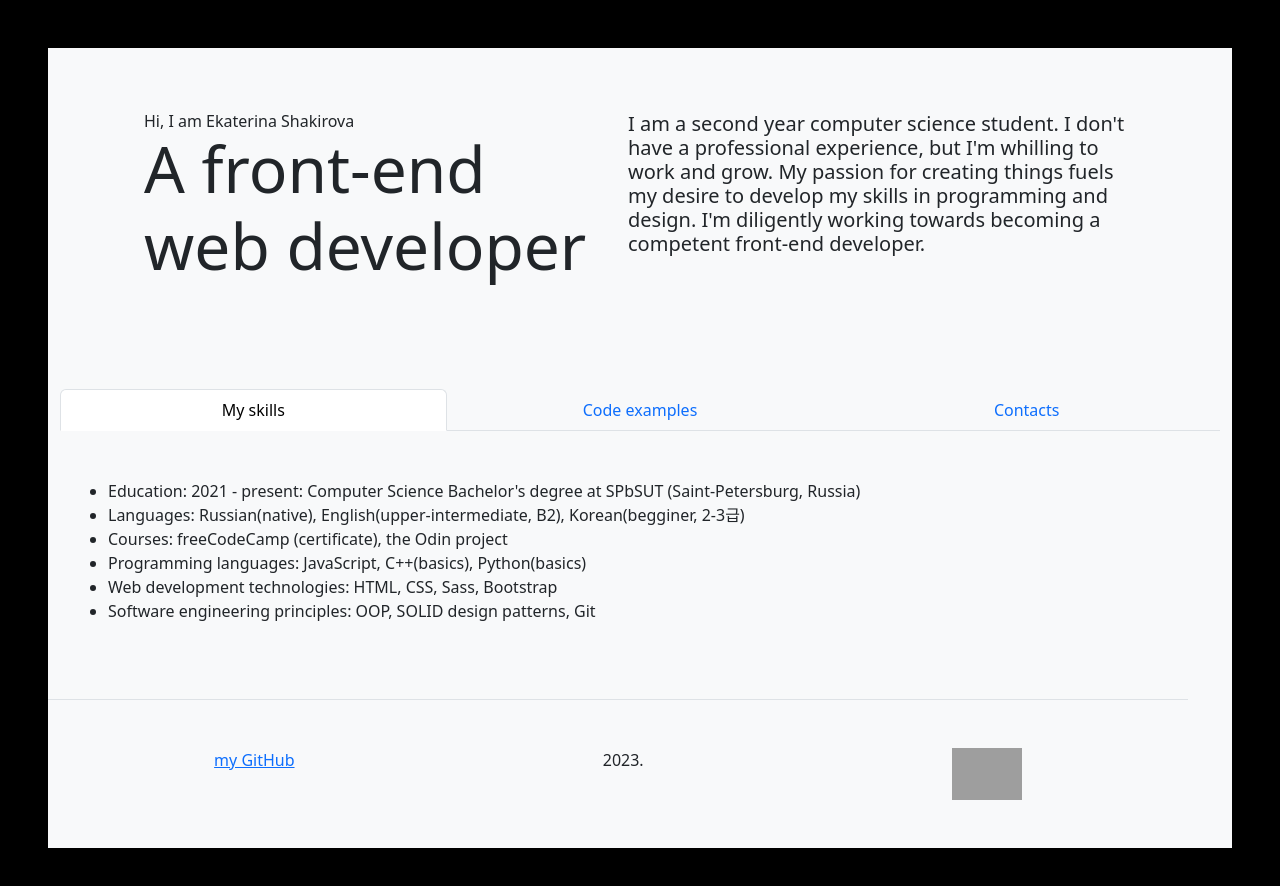
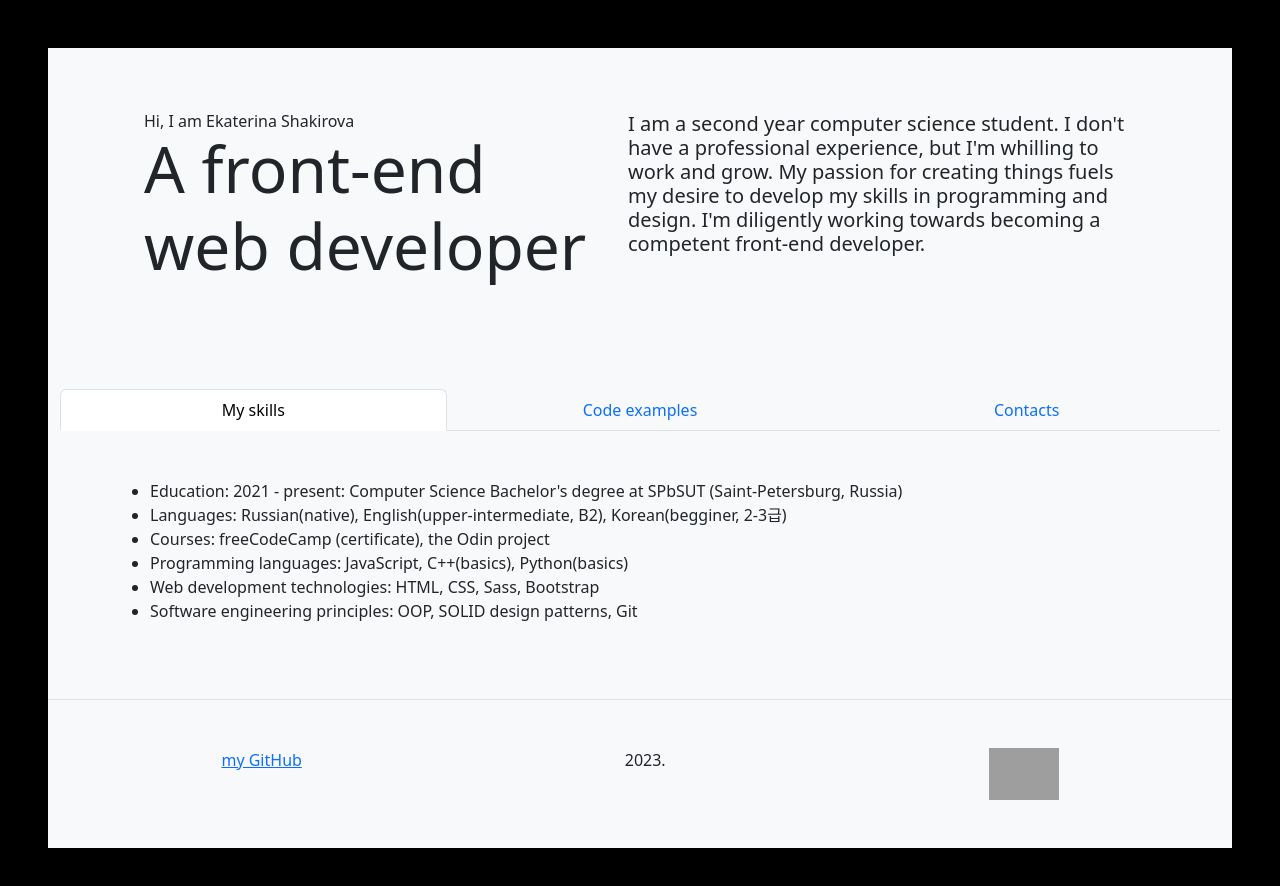
Before and after one commit to minstired/rsschool-cv-2022, a website: page index.html in a window 1280 px wide. Drawn offline with nearby package versions, Linux system fonts and the light colour scheme; grey boxes are pictures that could not be loaded.

Commit message:
fix: fix tabs data position

```diff
--- a/index.html
+++ b/index.html
@@ -34,7 +34,8 @@
                 </ul>
                 <div class="tab-content">
                     <div class="tab-pane active" id="home" role="tabpanel" aria-labelledby="home-tab" tabindex="0">
-                        <ul class="p-5">
+                        <div class="container p-5">
+                            <ul>
                                 <li>Education: 2021 - present: Computer Science Bachelor's degree at SPbSUT (Saint-Petersburg, Russia)</li>
                                 <li>Languages: Russian(native), English(upper-intermediate, B2), Korean(begginer, 2-3급)</li>
                                 <li>Courses: freeCodeCamp (certificate), the Odin project</li>
@@ -42,6 +43,8 @@
                                 <li>Web development technologies: HTML, CSS, Sass, Bootstrap</li>
                                 <li>Software engineering principles: OOP, SOLID design patterns, Git</li>
                             </ul>
+                        </div>
+
                     </div>
                     <div class="tab-pane" id="profile" role="tabpanel" aria-labelledby="profile-tab" tabindex="0">
                         <div class="container p-5">
@@ -69,7 +72,7 @@
                 </div>
             </nav>
         </main>
-        <footer class="container border-top d-flex justify-content-around py-3 py-5 position-absolute bottom-0">
+        <footer class="container-fluid border-top d-flex justify-content-around py-3 py-5 position-absolute bottom-0">
             <a href="https://github.com/minstired" target="_blank">my GitHub</a>
             <span>2023.</span>
             <a href="https://rs.school/js/" target="_blank"><img src="https://rs.school/images/rs_school_js.svg" width="70" alt="rs-school-logo"></a>
```
Lines whose indentation alone changed are shown as unchanged.
